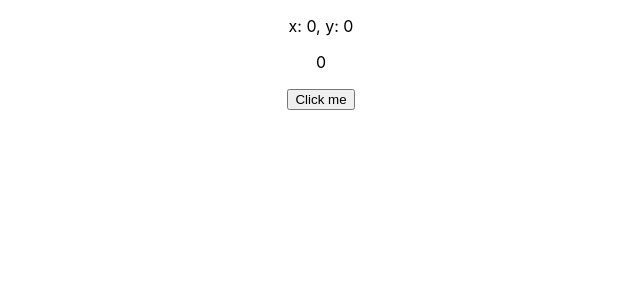
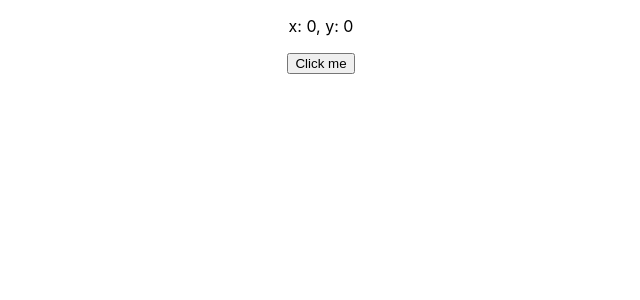
Before and after one commit to GeekyGuang/react-with-ts, a React (Create React App) app: page / in a window 1280 px wide. Shown: the top 300 px of the page, without its empty margins (319-959 px from the left). Built offline with nearby package versions, Linux system fonts and the light colour scheme.

Commit message:
useRef改useState

```diff
--- a/src/components/LogButtonClicks.tsx
+++ b/src/components/LogButtonClicks.tsx
@@ -1,20 +1,21 @@
 import { useRef, useState } from "react"
+import { isConstructorDeclaration } from "typescript"
 
 const LogButtonClicks = () => {
-    const [clicks, setClicks] = useState(0)
-    const countRef = useRef(0)
+    const [count, setCount] = useState(0)
+    // const countRef = useRef(0)
 
     const handle = () => {
-        setClicks(clicks+1)
-        countRef.current++;
-        console.log(`Clicked ${countRef.current} times`)
+        setCount(count + 1)
+        // countRef.current++;
+        console.log(`Clicked ${count} times`)
     }
 
     console.log('I rendered!')
+    console.log(count)
 
     return (
         <>
-        <p>{clicks}</p>
     <button onClick={handle}>Click me</button>
 
         </>
```
